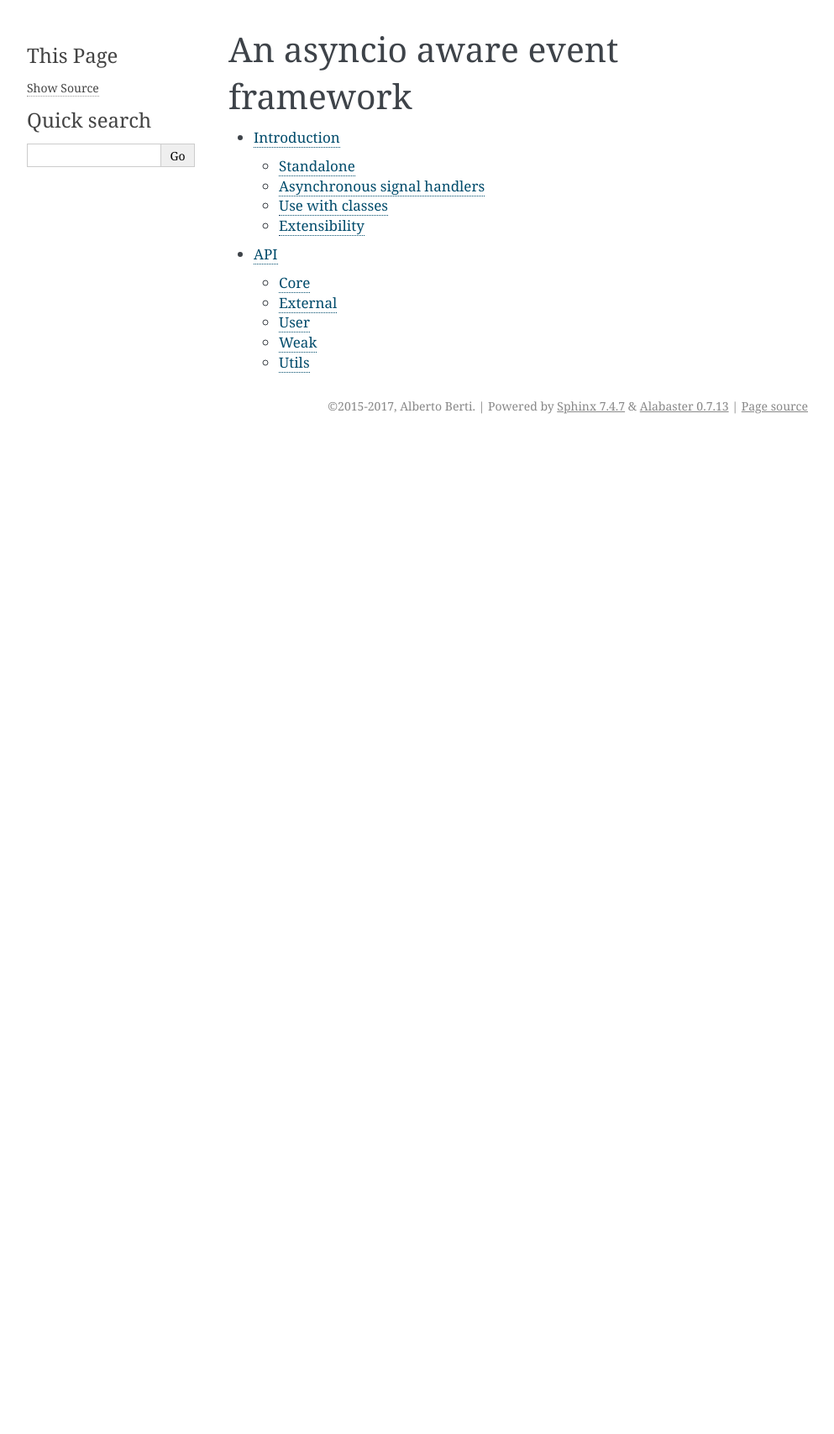
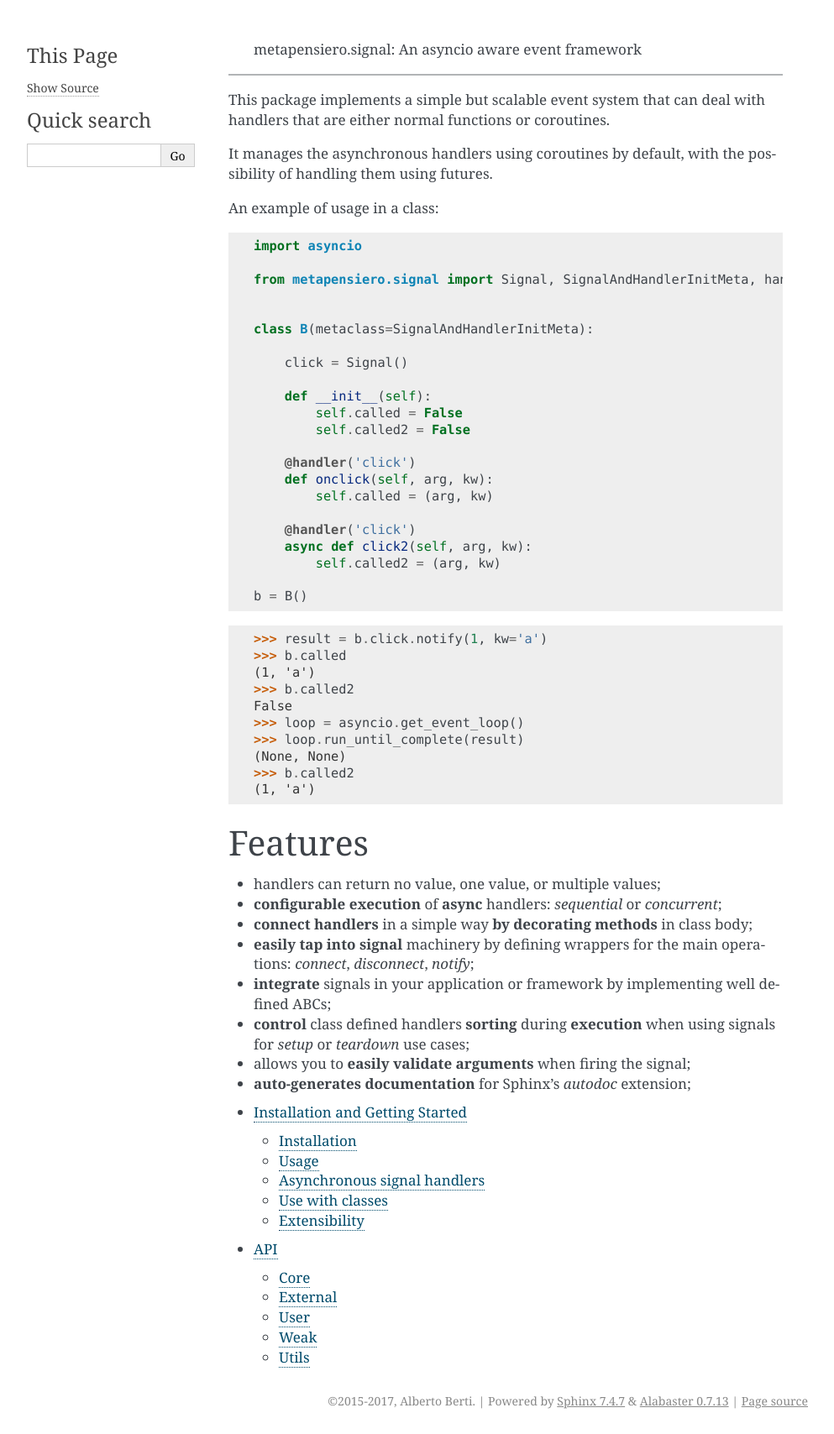
Before and after one commit to metapensiero/metapensiero.signal, a Sphinx documentation site: the page built from doc/index.rst, in a window 1280 px wide. Shown: the whole page at 84% size, without its empty margins (148-1141 px from the left). Built offline with Sphinx 7.4.7, drawn with Linux system fonts in a browser that asks for light colours; before the commit the page ends 900 px from its top, so only the background shows below that.

Commit message:
Update docs

```diff
--- a/doc/index.rst
+++ b/doc/index.rst
@@ -3,12 +3,78 @@
 .. :Created:   dom 18 dic 2016 15:01:08 CET
 .. :Author:    Lele Gaifax <lele@metapensiero.it>
 .. :License:   GNU General Public License version 3 or later
-.. :Copyright: © 2016, 2017 Arstecnica s.r.l.
+.. :Copyright: © 2016, 2017 Lele Gaifax, Alberto Berti
 ..
 
-==================================
- An asyncio aware event framework
-==================================
+
+ metapensiero.signal: An asyncio aware event framework
+=======================================================
+
+This package implements a simple but scalable event system that can deal with
+handlers that are either normal functions or coroutines.
+
+It manages the asynchronous handlers using coroutines by default, with the
+possibility of handling them using futures.
+
+An example of usage in a class:
+
+.. code:: python
+
+  import asyncio
+
+  from metapensiero.signal import Signal, SignalAndHandlerInitMeta, handler
+
+
+  class B(metaclass=SignalAndHandlerInitMeta):
+
+      click = Signal()
+
+      def __init__(self):
+          self.called = False
+          self.called2 = False
+
+      @handler('click')
+      def onclick(self, arg, kw):
+          self.called = (arg, kw)
+
+      @handler('click')
+      async def click2(self, arg, kw):
+          self.called2 = (arg, kw)
+
+  b = B()
+
+.. code:: python
+
+  >>> result = b.click.notify(1, kw='a')
+  >>> b.called
+  (1, 'a')
+  >>> b.called2
+  False
+  >>> loop = asyncio.get_event_loop()
+  >>> loop.run_until_complete(result)
+  (None, None)
+  >>> b.called2
+  (1, 'a')
+
+
+Features
+========
+
+* handlers can return no value, one value, or multiple values;
+* **configurable execution** of **async** handlers: *sequential* or
+  *concurrent*;
+* **connect handlers** in a simple way **by decorating methods** in class
+  body;
+* **easily tap into signal** machinery by defining wrappers for the main
+  operations: *connect*, *disconnect*, *notify*;
+* **integrate** signals in your application or framework by implementing well
+  defined ABCs;
+* **control** class defined handlers **sorting** during **execution** when
+  using signals for *setup* or *teardown* use cases;
+* allows you to **easily validate arguments** when firing the signal;
+* **auto-generates documentation** for Sphinx's *autodoc* extension;
+
+
 
 .. toctree::
 
```
Also changed, not shown: README.rst (+12 -13 lines), doc/intro.rst (+24 -12 lines).
